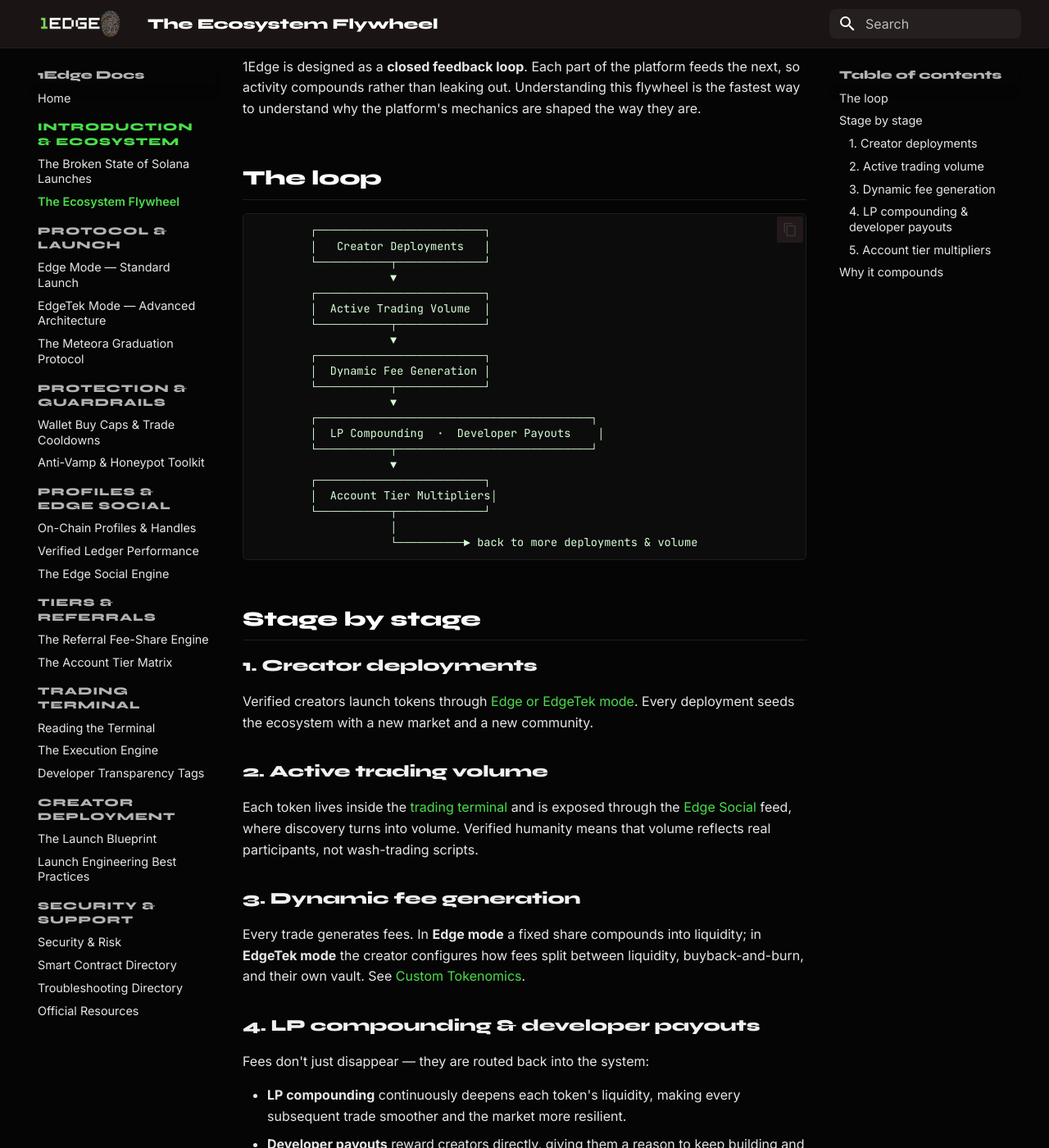
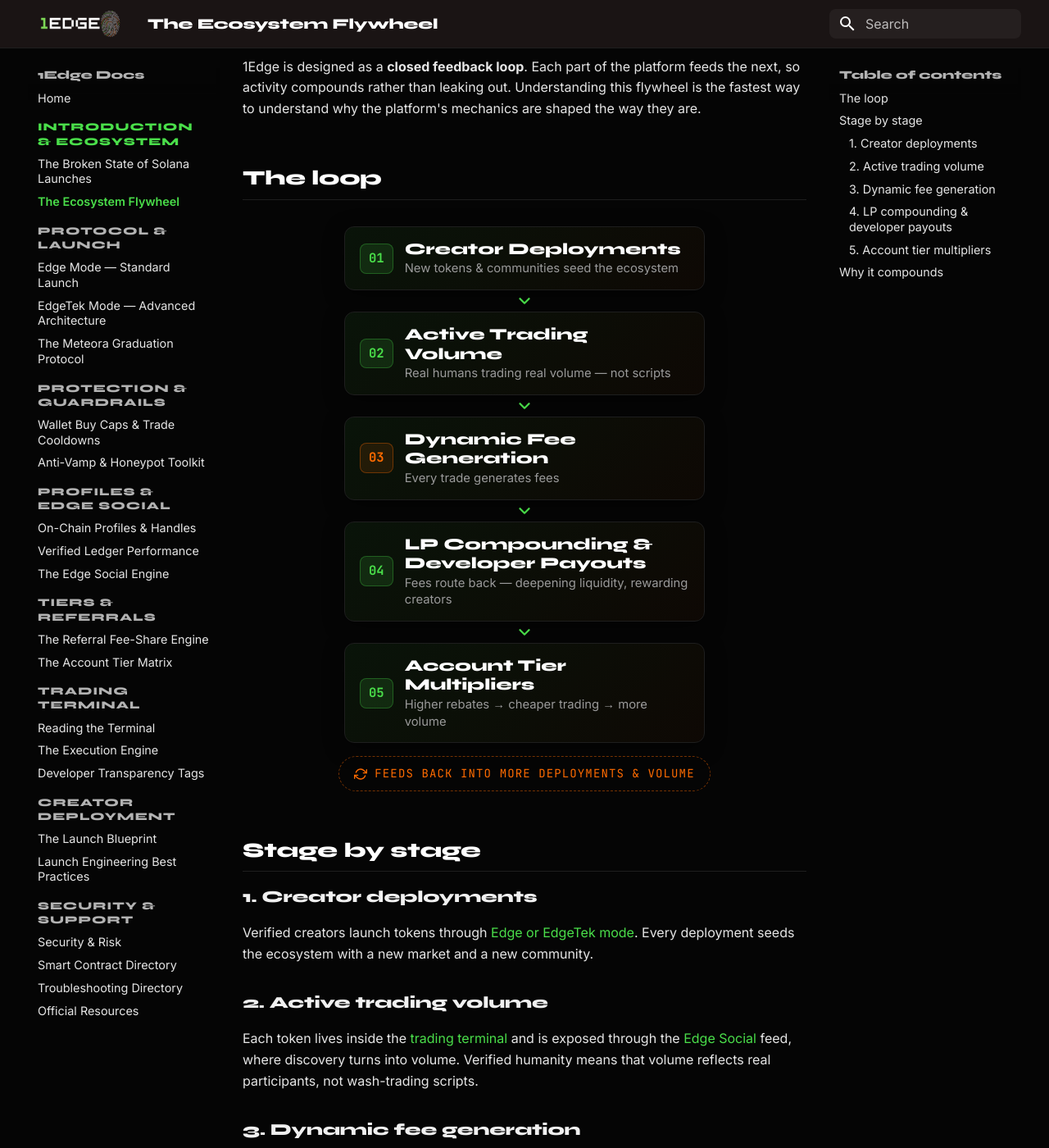
Before and after one commit to Tedz-1edge/1edge-docs, an MkDocs documentation site: the page built from docs/introduction/core-flywheel.md, in a window 1280 px wide and 1400 px high, scrolled down 202 px. Shown: the whole window at 82% size. Built offline with MkDocs 1.6.1 and Material for MkDocs 9.7.7, drawn with Linux system fonts in a browser that asks for light colours.

Commit message:
Replace ASCII flywheel with branded floating-box flow diagram

````diff
--- a/docs/introduction/core-flywheel.md
+++ b/docs/introduction/core-flywheel.md
@@ -8,29 +8,36 @@ description: How creator deployments, trading volume, fee generation, and tier m
 
 ## The loop
 
-```
-        ┌─────────────────────────┐
-        │   Creator Deployments   │
-        └───────────┬─────────────┘
-                    ▼
-        ┌─────────────────────────┐
-        │  Active Trading Volume  │
-        └───────────┬─────────────┘
-                    ▼
-        ┌─────────────────────────┐
-        │  Dynamic Fee Generation │
-        └───────────┬─────────────┘
-                    ▼
-        ┌─────────────────────────────────────────┐
-        │  LP Compounding  ·  Developer Payouts    │
-        └───────────┬─────────────────────────────┘
-                    ▼
-        ┌─────────────────────────┐
-        │  Account Tier Multipliers│
-        └───────────┬─────────────┘
-                    │
-                    └──────────► back to more deployments & volume
-```
+<div class="flywheel">
+  <div class="fw-box">
+    <span class="fw-num">01</span>
+    <div><div class="fw-title">Creator Deployments</div><div class="fw-sub">New tokens &amp; communities seed the ecosystem</div></div>
+  </div>
+  <div class="fw-arrow"><svg viewBox="0 0 24 24" fill="none" stroke="currentColor" stroke-width="2.5" stroke-linecap="round" stroke-linejoin="round"><path d="M6 9l6 6 6-6"/></svg></div>
+  <div class="fw-box">
+    <span class="fw-num">02</span>
+    <div><div class="fw-title">Active Trading Volume</div><div class="fw-sub">Real humans trading real volume — not scripts</div></div>
+  </div>
+  <div class="fw-arrow"><svg viewBox="0 0 24 24" fill="none" stroke="currentColor" stroke-width="2.5" stroke-linecap="round" stroke-linejoin="round"><path d="M6 9l6 6 6-6"/></svg></div>
+  <div class="fw-box orange">
+    <span class="fw-num">03</span>
+    <div><div class="fw-title">Dynamic Fee Generation</div><div class="fw-sub">Every trade generates fees</div></div>
+  </div>
+  <div class="fw-arrow"><svg viewBox="0 0 24 24" fill="none" stroke="currentColor" stroke-width="2.5" stroke-linecap="round" stroke-linejoin="round"><path d="M6 9l6 6 6-6"/></svg></div>
+  <div class="fw-box">
+    <span class="fw-num">04</span>
+    <div><div class="fw-title">LP Compounding &amp; Developer Payouts</div><div class="fw-sub">Fees route back — deepening liquidity, rewarding creators</div></div>
+  </div>
+  <div class="fw-arrow"><svg viewBox="0 0 24 24" fill="none" stroke="currentColor" stroke-width="2.5" stroke-linecap="round" stroke-linejoin="round"><path d="M6 9l6 6 6-6"/></svg></div>
+  <div class="fw-box">
+    <span class="fw-num">05</span>
+    <div><div class="fw-title">Account Tier Multipliers</div><div class="fw-sub">Higher rebates → cheaper trading → more volume</div></div>
+  </div>
+  <div class="fw-loop">
+    <svg viewBox="0 0 24 24" fill="none" stroke="currentColor" stroke-width="2" stroke-linecap="round" stroke-linejoin="round"><path d="M23 4v6h-6"/><path d="M1 20v-6h6"/><path d="M3.51 9a9 9 0 0 1 14.85-3.36L23 10M1 14l4.64 4.36A9 9 0 0 0 20.49 15"/></svg>
+    Feeds back into more deployments &amp; volume
+  </div>
+</div>
 
 ## Stage by stage
 
--- a/docs/stylesheets/extra.css
+++ b/docs/stylesheets/extra.css
@@ -192,3 +192,53 @@ body, .md-typeset { font-family: 'Inter', sans-serif; }
 }
 .tier-c.seed { border-color: rgba(239,68,68,0.4); }
 .tier-c.seed .t-rebate { color: #ef4444; }
+
+/* ══════════════════════════════════════════════════════════════════════════
+   Ecosystem Flywheel (used on the Flywheel page)
+   ══════════════════════════════════════════════════════════════════════════ */
+.flywheel { display: flex; flex-direction: column; align-items: center; margin: 2em 0; }
+.fw-box {
+  width: 100%;
+  max-width: 440px;
+  background: linear-gradient(135deg, rgba(74,222,74,0.07), rgba(255,107,0,0.04));
+  border: 1px solid var(--edge-border);
+  border-radius: 12px;
+  padding: 15px 18px;
+  display: flex;
+  align-items: center;
+  gap: 14px;
+  box-shadow: 0 6px 26px rgba(0,0,0,0.45);
+  transition: transform 0.2s, border-color 0.2s;
+}
+.fw-box:hover { transform: translateY(-2px); border-color: rgba(74,222,74,0.5); }
+.fw-num {
+  font-family: 'JetBrains Mono', monospace;
+  font-size: 0.78rem;
+  font-weight: 700;
+  color: var(--edge-green);
+  background: var(--edge-green-dim);
+  border: 1px solid rgba(74,222,74,0.3);
+  border-radius: 8px;
+  padding: 5px 10px;
+  flex-shrink: 0;
+}
+.fw-box.orange .fw-num { color: var(--edge-orange); background: rgba(255,107,0,0.1); border-color: rgba(255,107,0,0.35); }
+.fw-title { font-family: 'Syne', sans-serif; font-weight: 800; color: #fff; font-size: 0.98rem; line-height: 1.2; }
+.fw-sub { font-size: 0.74rem; color: #9a9a9a; margin-top: 2px; line-height: 1.4; }
+.fw-arrow { height: 26px; display: flex; align-items: center; color: var(--edge-green); }
+.fw-arrow svg { width: 22px; height: 22px; }
+.fw-loop {
+  margin-top: 16px;
+  font-family: 'JetBrains Mono', monospace;
+  font-size: 0.7rem;
+  letter-spacing: 0.08em;
+  text-transform: uppercase;
+  color: var(--edge-orange);
+  border: 1px dashed rgba(255,107,0,0.45);
+  border-radius: 999px;
+  padding: 9px 18px;
+  display: flex;
+  align-items: center;
+  gap: 9px;
+}
+.fw-loop svg { width: 16px; height: 16px; }
````
